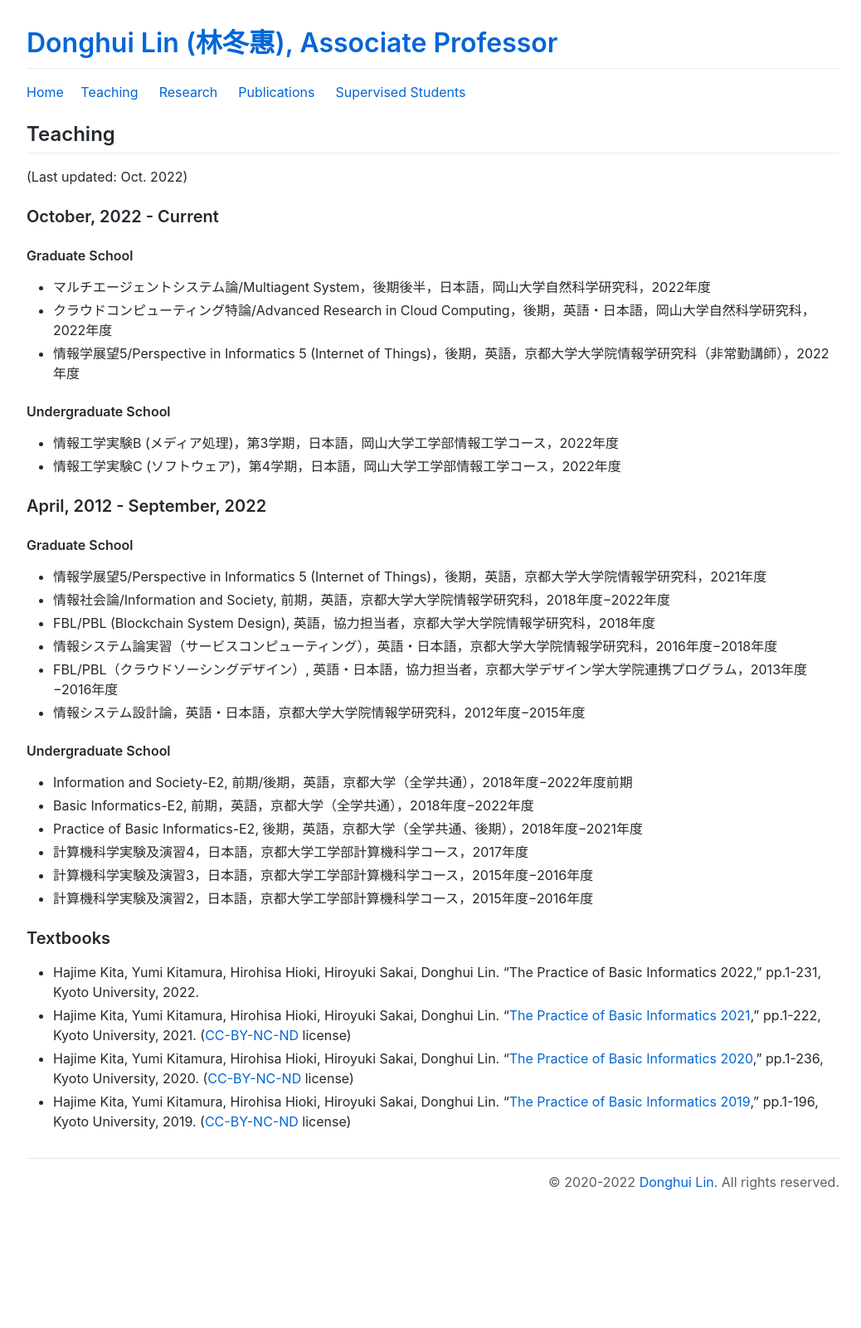
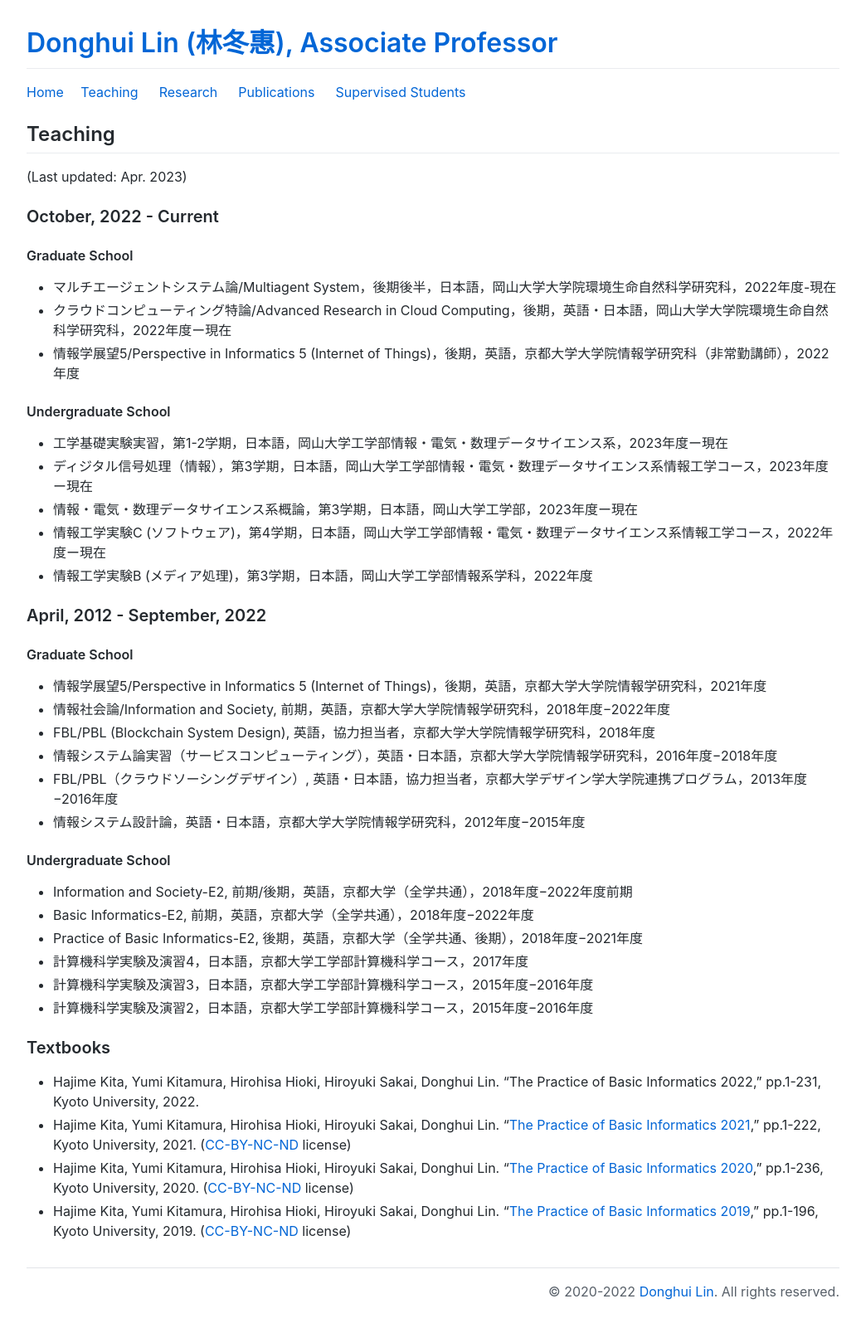
Before and after one commit to lindh/lindh.github.io, a Jekyll site: the page built from teaching.md, in a window 1280 px wide. Shown: the whole page at 83% size, without its empty margins (118-1156 px from the left). Built offline with Jekyll 4.4.1, drawn with Linux system fonts in a browser that asks for light colours; comment, search, counter and statistics services are not loaded; before the commit the page ends 1469 px from its top, so only the background shows below that.

Commit message:
update 2023/04

```diff
--- a/teaching.md
+++ b/teaching.md
@@ -6,17 +6,20 @@ layout: default
 
 ## Teaching
 
-(Last updated: Oct. 2022)
+(Last updated: Apr. 2023)
 
 ### October, 2022 - Current
 #### Graduate School
-- マルチエージェントシステム論/Multiagent System，後期後半，日本語，岡山大学自然科学研究科，2022年度
-- クラウドコンピューティング特論/Advanced Research in Cloud Computing，後期，英語・日本語，岡山大学自然科学研究科，2022年度
+- マルチエージェントシステム論/Multiagent System，後期後半，日本語，岡山大学大学院環境生命自然科学研究科，2022年度-現在
+- クラウドコンピューティング特論/Advanced Research in Cloud Computing，後期，英語・日本語，岡山大学大学院環境生命自然科学研究科，2022年度ー現在
 - 情報学展望5/Perspective in Informatics 5 (Internet of Things)，後期，英語，京都大学大学院情報学研究科（非常勤講師），2022年度
 
 #### Undergraduate School
-- 情報工学実験B (メディア処理)，第3学期，日本語，岡山大学工学部情報工学コース，2022年度
-- 情報工学実験C (ソフトウェア)，第4学期，日本語，岡山大学工学部情報工学コース，2022年度
+- 工学基礎実験実習，第1-2学期，日本語，岡山大学工学部情報・電気・数理データサイエンス系，2023年度ー現在
+- ディジタル信号処理（情報），第3学期，日本語，岡山大学工学部情報・電気・数理データサイエンス系情報工学コース，2023年度ー現在
+- 情報・電気・数理データサイエンス系概論，第3学期，日本語，岡山大学工学部，2023年度ー現在
+- 情報工学実験C (ソフトウェア)，第4学期，日本語，岡山大学工学部情報・電気・数理データサイエンス系情報工学コース，2022年度ー現在
+- 情報工学実験B (メディア処理)，第3学期，日本語，岡山大学工学部情報系学科，2022年度
 
 ### April, 2012 - September, 2022
 
```
Also changed, not shown: index.md (+10 -7 lines), research.md (+1 -1 lines), students.md (+11 -2 lines).
